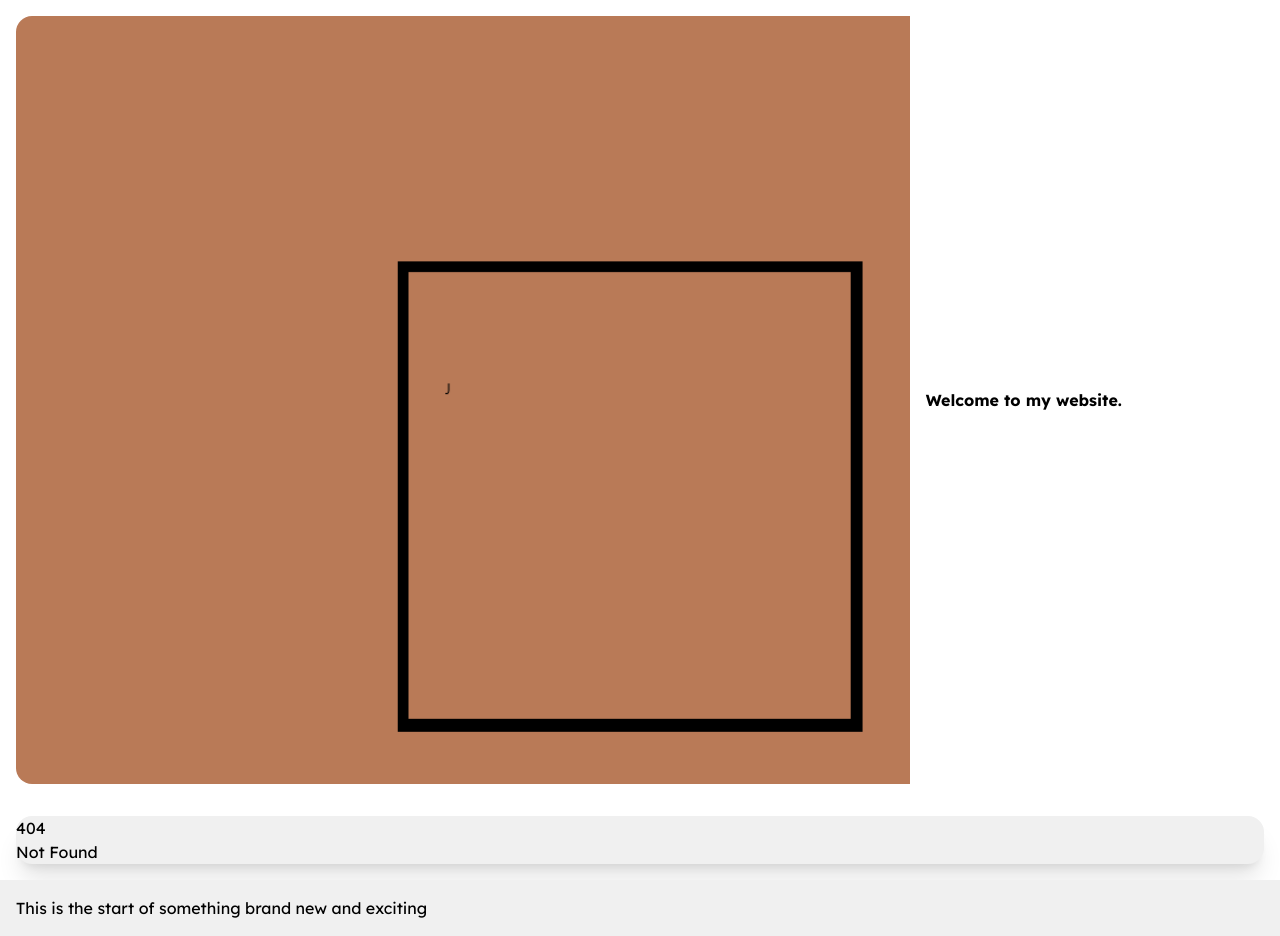
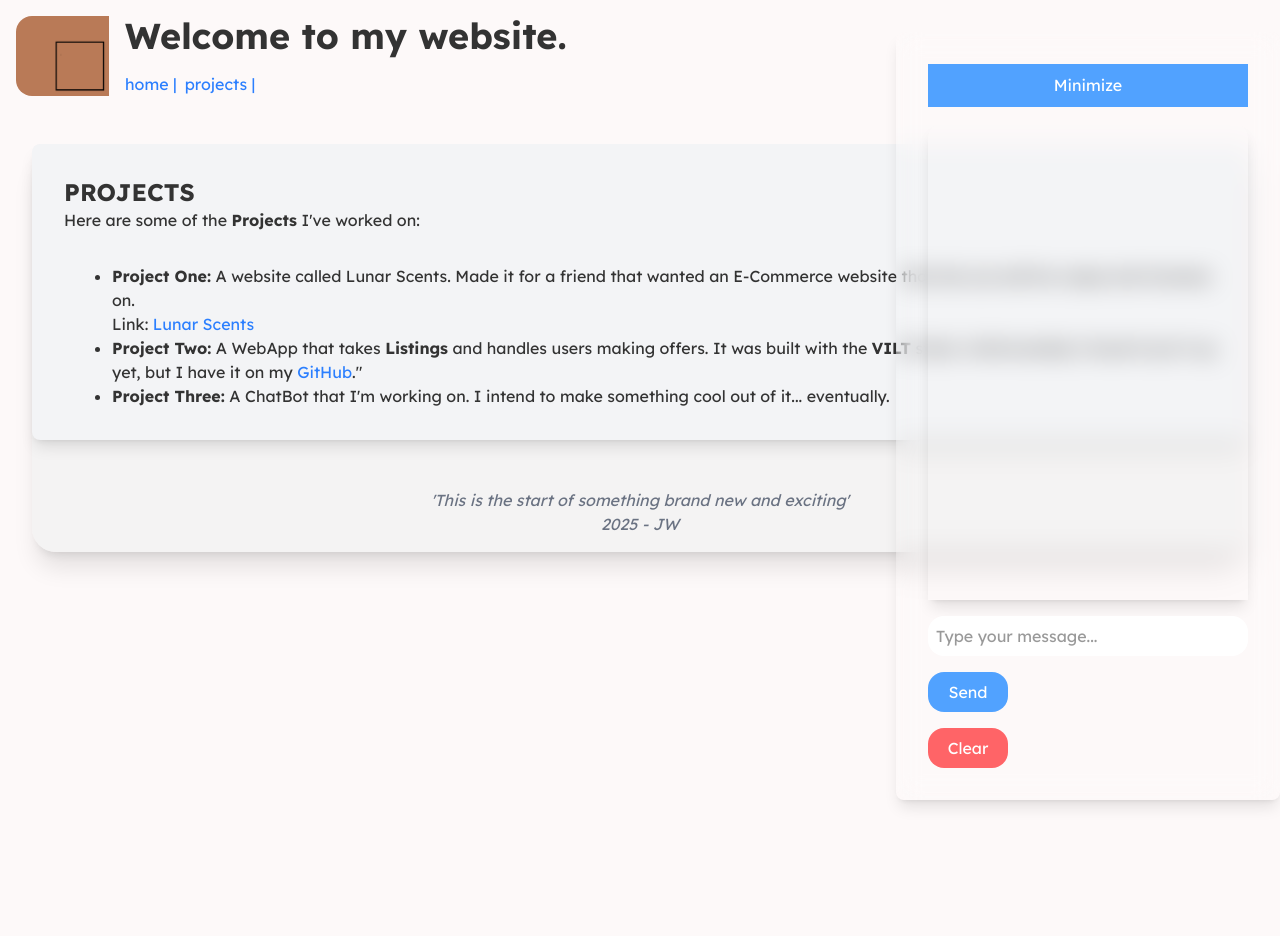
Before and after one commit to Jamickin/chata, a SvelteKit app: page /projects in a window 1280 px wide. Before the commit this address had no page. After the commit the page ends 800 px from the top, so only its background shows below. Built offline with nearby package versions, Linux system fonts and the light colour scheme.

Commit message:
refactor: remove about page, update layout and styles, and enhance sidebar functionality

```diff
--- a/package.json
+++ b/package.json
@@ -9,13 +9,16 @@
 		"preview": "vite preview",
 		"prepare": "svelte-kit sync || echo ''",
 		"format": "prettier --write .",
-		"lint": "prettier --check ."
+		"lint": "prettier --check .",
+		"start": "node server.js",
+		"dev:all": "concurrently \"npm run dev\" \"npm run start\""
 	},
 	"devDependencies": {
 		"@sveltejs/adapter-auto": "^4.0.0",
 		"@sveltejs/adapter-netlify": "^4.4.1",
 		"@sveltejs/kit": "^2.16.0",
 		"@sveltejs/vite-plugin-svelte": "^5.0.0",
+		"concurrently": "^9.1.2",
 		"prettier": "^3.4.2",
 		"prettier-plugin-svelte": "^3.3.3",
 		"svelte": "^5.0.0",
@@ -26,6 +29,7 @@
 		"cors": "^2.8.5",
 		"express": "^4.21.2",
 		"marked": "^15.0.6",
+		"mysql2": "^3.12.0",
 		"node-fetch": "^3.3.2",
 		"tailwindcss": "^4.0.6"
 	}
--- a/src/app.css
+++ b/src/app.css
@@ -1,45 +1,50 @@
 @import 'tailwindcss';
 
-:global(body) {
-	font-family: 'Lexend', sans-serif;
-}
-:global(h1) {
-	font-family: 'Merriweather', serif;
-}
-:global(main) {
-	padding: 1rem;
-}
-:global(footer) {
-	text-align: center;
-}
-
-.lexend-normal {
+body {
+	background-color: rgb(253, 249, 249);
 	font-family: 'Lexend', serif;
 	font-optical-sizing: auto;
 	font-weight: 400;
 	font-style: normal;
+	color: #333;
 }
-.lexend-bold {
-	font-family: 'Lexend', serif;
-	font-optical-sizing: auto;
-	font-weight: 700;
-	font-style: normal;
+
+h1 {
+	@apply font-bold text-4xl;
 }
-.lexend-light {
-	font-family: 'Lexend', serif;
-	font-optical-sizing: auto;
-	font-weight: 300;
-	font-style: normal;
+
+h3 {
+	@apply font-bold text-2xl;
 }
-.lexend-italic {
-	font-family: 'Lexend', serif;
-	font-optical-sizing: auto;
-	font-weight: 400;
-	font-style: italic;
+
+div {
+	@apply flex flex-col gap-4;
 }
-.lexend-bolditalic {
-	font-family: 'Lexend', serif;
-	font-optical-sizing: auto;
-	font-weight: 700;
-	font-style: italic;
+
+ul {
+	@apply list-disc mt-4 ml-12;
 }
+
+section {
+	@apply p-8 bg-gray-100 rounded-lg shadow-lg my-8;
+}
+
+a {
+	@apply text-blue-500;
+}
+
+.logo::after {
+	content: '';
+}
+
+button {
+	@apply hover:opacity-80;
+}
+
+a::after {
+	content: ' |';
+}
+
+.glass {
+	@apply backdrop-filter backdrop-blur-md p-8 rounded-lg shadow-lg my-8;
+}
--- a/src/app.html
+++ b/src/app.html
@@ -3,7 +3,6 @@
 	<head>
 		<meta charset="utf-8" />
 		<link rel="icon" href="/favicon.png" />
-		<!-- <script src="https://cdn.tailwindcss.com"></script> -->
 		<link rel="preconnect" href="https://fonts.googleapis.com" />
 		<link rel="preconnect" href="https://fonts.gstatic.com" crossorigin />
 		<link
@@ -14,7 +13,7 @@
 		%sveltekit.head%
 	</head>
 	<body data-sveltekit-preload-data="hover">
-		<div class="lexend-normal" style="display: contents">%sveltekit.body%</div>
+		<div style="display: contents">%sveltekit.body%</div>
 	</body>
 </html>
 
--- a/src/components/Header.svelte
+++ b/src/components/Header.svelte
@@ -1,4 +1,9 @@
-<header class="flex gap-4 items-center p-4 h-dvh">
-	<img src="/LOGO.png" alt="My Logo" class="h-full rounded-l-2xl" />
-	<h1 class="lexend-bold">Welcome to my website.</h1>
+<header class="flex gap-4 items-center p-4 h-28">
+	<a href="/" class="h-full logo"
+		><img src="/LOGO.png" alt="My Logo" class="h-full rounded-l-2xl" /></a
+	>
+	<div class="flex flex-col">
+		<h1 class="lexend-bold">Welcome to my website.</h1>
+		<nav class="flex gap-2"><a href="/">home</a><a href="/projects">projects</a></nav>
+	</div>
 </header>
--- a/src/components/Sidebar.svelte
+++ b/src/components/Sidebar.svelte
@@ -1,9 +1,45 @@
-<nav>
-	<ul class="w-1/4 p-4 bg-[#f0f0f0] fixed h-full">
+<script>
+	let isSidebarVisible = true;
+
+	function toggleSidebar() {
+		isSidebarVisible = !isSidebarVisible;
+	}
+</script>
+
+<button class="toggle-button" on:click={toggleSidebar}>
+	{#if isSidebarVisible}
+		Hide Sidebar
+	{:else}
+		Show Sidebar
+	{/if}
+</button>
+
+<nav class:sidebar-hidden={!isSidebarVisible} class="sidebar w-1/4 p-4 bg-[#f0f0f0] fixed h-full">
+	<ul>
 		<img src="/LOGO.png" alt="My Logo" class="w-full" />
 		<h1 class="lexend-bold">This is my website.</h1>
-		<li><a href="/">Home</a></li>
-		<li><a href="/about">About</a></li>
-		<li><a href="/contact">Contact</a></li>
+		<li><a href="/" class="logo">home</a></li>
+		<li><a href="/projects" class="logo">projects</a></li>
 	</ul>
 </nav>
+
+<style>
+	.sidebar {
+		transition: transform 0.3s ease-in-out;
+	}
+	.sidebar-hidden {
+		transform: translateX(-100%);
+	}
+	.toggle-button {
+		position: fixed;
+		top: 1rem;
+		left: 1rem;
+		background-color: #007bff;
+		color: white;
+		border: none;
+		padding: 0.5rem 1rem;
+		cursor: pointer;
+		border-radius: 0.25rem;
+		z-index: 999;
+	}
+</style>
--- a/src/components/chat.svelte
+++ b/src/components/chat.svelte
@@ -1,20 +1,34 @@
 <script>
-	let input = '';
-	let messages = [];
-	let loading = false;
-	let error = null;
-	let notification = '';
-	// let ngrok = 'https://neat-kindly-frog.ngrok-free.app';
-	let apiBaseUrl = 'https://b9fb-197-245-43-158.ngrok-free.app';
-	// Handle non-streaming response from backend
+	import { onMount } from 'svelte';
+
+	let input = $state('');
+	let messages = $state([]);
+	let loading = $state(false);
+	let error = $state(null);
+	let notification = $state('');
+	let apiBaseUrl = 'https://neat-kindly-frog.ngrok-free.app';
+	let minimized = $state(false);
+
+	onMount(() => {
+		if (typeof window !== 'undefined' && typeof localStorage !== 'undefined') {
+			messages = JSON.parse(localStorage.getItem('chatMessages')) || [];
+		}
+	});
+
+	function saveMessages() {
+		if (typeof window !== 'undefined' && typeof localStorage !== 'undefined') {
+			localStorage.setItem('chatMessages', JSON.stringify(messages));
+		}
+	}
+
 	async function generateResponse() {
-		if (!input.trim()) return; // Prevent empty messages
 		loading = true;
 		error = null;
 		notification = '';
 
 		messages = [...messages, { role: 'user', content: input }];
-		input = ''; // Clear input field immediately after sending
+		saveMessages(); // Save after adding user input
+		input = '';
 
 		try {
 			const response = await fetch(apiBaseUrl + '/api/chat', {
@@ -27,11 +41,10 @@
 
 			if (!response.ok) throw new Error(`API request failed with status ${response.status}`);
 
-			// Wait for the entire response
 			const result = await response.json();
 			if (result.response) {
-				// Add the assistant's response to the messages
 				messages = [...messages, { role: 'assistant', content: result.response }];
+				saveMessages(); // Save after adding AI response
 			} else {
 				console.warn('Response is missing "response" field:', result);
 			}
@@ -49,6 +62,10 @@
 		notification = '';
 		error = null;
 
+		if (typeof window !== 'undefined' && typeof localStorage !== 'undefined') {
+			localStorage.removeItem('chatMessages'); // Clear storage
+		}
+
 		try {
 			const response = await fetch(apiBaseUrl + '/api/clear', {
 				method: 'POST'
@@ -65,155 +82,71 @@
 	}
 </script>
 
-<div class="chat-container">
-	<div class="messages">
+<div class="glass w-96 fixed bottom-[-2rem] right-0 {minimized ? 'h-16' : 'h-[768px]'} ">
+	<button class="w-full h-16 bg-blue-400 text-white" onclick={() => (minimized = !minimized)}>
+		{minimized ? 'Maximize' : 'Minimize'}
+	</button>
+	{#if !minimized}
+		<div class="overflow-y-scroll p-2 h-full w-full rounded-t-2xl shadow-lg">
 			{#each messages as message, index}
-			<div class="message {message.role}-message">
+				<div>
 					{#if message.role === 'user'}
+						<div class="bg-blue-200 p-4 rounded-4xl rounded-tr-none text-right">
 							<strong>You:</strong>
-				{:else if message.content.trim() !== ''}
+							{message.content}
+						</div>
+					{:else if message.role === 'assistant'}
+						<div class="bg-green-200 p-4 rounded-4xl rounded-tl-none">
 							<strong>AI:</strong>
+							{message.content}
+						</div>
 					{/if}
-				<div class="message-content">{message.content}</div>
 				</div>
 			{/each}
 		</div>
 
-	<div class="input-group">
+		<div>
 			<input
+				class="bg-white p-2 rounded-2xl w-full"
 				type="text"
 				bind:value={input}
 				placeholder="Type your message..."
-			disabled={loading}
-			on:keydown={(e) => e.key === 'Enter' && generateResponse()}
+				disabled={loading || minimized}
+				onkeydown={(e) => {
+					if (e.key === 'Enter' && input !== '') {
+						generateResponse();
+					}
+				}}
 			/>
-		<button on:click={generateResponse} disabled={loading || !input.trim()}>
+			<div class="">
+				<button
+					class="p-2 bg-blue-400 text-white hover:opacity-80 rounded-2xl w-20 {loading
+						? 'opacity-50'
+						: ''} {input === '' ? 'cursor-not-allowed' : ''}"
+					onclick={generateResponse}
+					disabled={loading || input === ''}
+				>
 					{loading ? '...' : 'Send'}
 				</button>
-		<button on:click={clearChat} class="clear-btn">Clear</button>
+				<button
+					class="p-2 bg-red-400 text-white hover:opacity-80 rounded-2xl w-20"
+					onclick={clearChat}
+				>
+					Clear
+				</button>
+			</div>
 		</div>
 
 		{#if notification}
-		<div class="notification success">{notification}</div>
+			<div class="font-bold">{notification}</div>
 		{/if}
 
 		{#if error}
-		<div class="error">{error}</div>
+			<div class="text-red font-bold">{error}</div>
+		{/if}
 	{/if}
 </div>
 
 <style>
-	.chat-container {
-		max-width: 600px;
-		margin: auto;
-		padding: 1rem;
-		background: #fff;
-		border-radius: 12px;
-		box-shadow: 0px 2px 10px rgba(0, 0, 0, 0.1);
-		display: flex;
-		flex-direction: column;
-		height: 85vh;
-		max-height: 90vh;
-	}
-
-	.messages {
-		flex: 1;
-		overflow-y: auto;
-		padding: 1rem;
-		background: #f9f9f9;
-		border-radius: 8px;
-		margin-bottom: 1rem;
-	}
-
-	.message {
-		padding: 10px;
-		margin-bottom: 10px;
-		border-radius: 8px;
-		word-wrap: break-word;
-		font-size: 0.95rem;
-	}
-
-	.user-message {
-		background: #007bff;
-		color: white;
-		align-self: flex-end;
-		text-align: right;
-		margin-left: auto;
-		max-width: 75%;
-	}
-
-	.assistant-message {
-		background: #ececec;
-		color: black;
-		align-self: flex-start;
-		margin-right: auto;
-		max-width: 75%;
-	}
-
-	.input-group {
-		display: flex;
-		gap: 0.5rem;
-		width: 100%;
-	}
-
-	input {
-		flex: 1;
-		padding: 12px;
-		border: 1px solid #ccc;
-		border-radius: 8px;
-		font-size: 1rem;
-		outline: none;
-	}
-
-	button {
-		padding: 12px;
-		background: #007bff;
-		color: white;
-		border: none;
-		border-radius: 8px;
-		cursor: pointer;
-		font-size: 1rem;
-		transition: background 0.2s;
-	}
-
-	button:disabled {
-		background: #ccc;
-		cursor: not-allowed;
-	}
-
-	.clear-btn {
-		background: #dc3545;
-	}
-
-	.clear-btn:hover {
-		background: #c82333;
-	}
-
-	@media (max-width: 768px) {
-		.chat-container {
-			width: 95%;
-			height: 90vh;
-		}
-
-		.messages {
-			padding: 0.8rem;
-			font-size: 0.9rem;
-		}
-
-		.input-group {
-			flex-direction: column;
-			gap: 0.4rem;
-		}
-
-		input {
-			padding: 10px;
-			font-size: 1rem;
-		}
-
-		button {
-			width: 100%;
-			font-size: 1rem;
-			padding: 10px;
-		}
-	}
+	/* Add your styles here */
 </style>
--- a/src/routes/+layout.svelte
+++ b/src/routes/+layout.svelte
@@ -26,9 +26,13 @@
 	<Header />
 {/if}
 
-<main class="bg-[#f0f0f0] m-4 rounded-2xl shadow-xl">{@render children()}</main>
-<footer class="w-full p-4 bg-[#f0f0f0]">
-	<p>This is the start of something brand new and exciting</p>
-</footer>
+<main class="bg-[#f0f0f0a9] m-8 rounded-3xl shadow-xl">
+	{@render children()}
+	<footer class="w-full p-4 text-center text-gray-500 italic">
+		<p>'This is the start of something brand new and exciting'</p>
+		<p>2025 - JW</p>
+	</footer>
+</main>
 
-<style></style>
+<style>
+</style>
--- a/src/routes/about/+page.svelte
+++ /dev/null
@@ -1 +0,0 @@
-<p>This is the about page</p>
--- /dev/null
+++ b/src/routes/projects/+page.svelte
@@ -0,0 +1,30 @@
+<script>
+	import Chat from '../../components/Chat.svelte';
+</script>
+
+<Chat />
+
+<section class="mt-8">
+	<h3>PROJECTS</h3>
+	<div class="flex flex-col gap-4">
+		<p>Here are some of the <strong>Projects</strong> I've worked on:</p>
+		<ul class="list-disc mt-4 ml-12">
+			<li>
+				<strong>Project One:</strong> A website called Lunar Scents. Made it for a friend that
+				wanted an E-Commerce website that she can sell her soaps and incenses on.
+				<br />
+				Link: <a href="https://www.lunarscents.co.za" target="_blank" class="logo">Lunar Scents</a>
+			</li>
+			<li>
+				<strong>Project Two:</strong> A WebApp that takes <strong>Listings</strong> and handles
+				users making offers. It was built with the <strong>VILT</strong> stack. Unfortunately I
+				haven't put it up yet, but I have it on my
+				<a href="https://github.com/Jamickin/larazillow" target="_blank" class="logo">GitHub</a>."
+			</li>
+			<li>
+				<strong>Project Three:</strong> A ChatBot that I'm working on. I intend to make something cool
+				out of it... eventually.
+			</li>
+		</ul>
+	</div>
+</section>
```
Also changed, not shown: server.js (+3 -7 lines), src/routes/+page.svelte (+35 -25 lines), 2 other files (tests, documents, lock files or other folders). Lines whose indentation alone changed are shown as unchanged.
